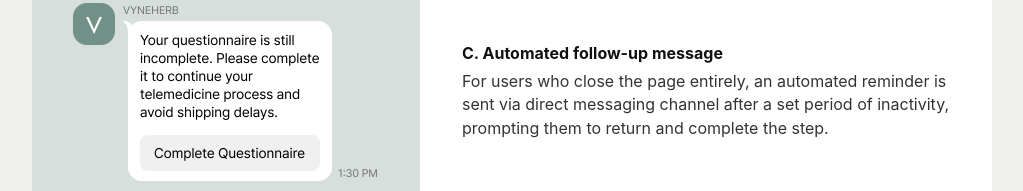
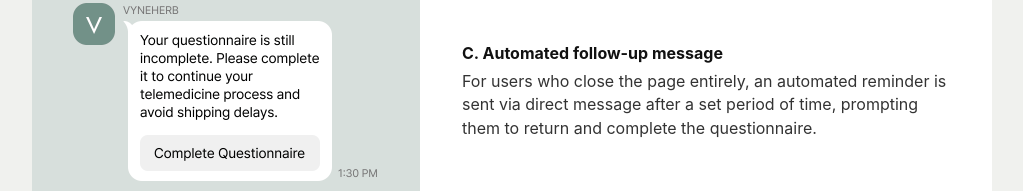
Before and after one commit to dani-shin/portfolio, a Next.js app: page /work/project1 in a window 1280 px wide. Shown: the part 3283-3474 px from the top of the page, without its empty margins (128-1151 px from the left). Built offline with nearby package versions, Linux system fonts and the light colour scheme; a web font is replaced by a local one.

Commit message:
Update Automated follow-up message description in project1 CaseStudyContent

```diff
--- a/components/work/project1/CaseStudyContent.tsx
+++ b/components/work/project1/CaseStudyContent.tsx
@@ -136,7 +136,7 @@ export default function CaseStudyContent() {
                 letter: "C",
                 title: "Automated follow-up message",
                 description:
-                  "For users who close the page entirely, an automated reminder is sent via direct messaging channel after a set period of inactivity, prompting them to return and complete the step.",
+                  "For users who close the page entirely, an automated reminder is sent via direct message after a set period of time, prompting them to return and complete the questionnaire.",
                 imageSrc: "/work/project1/solution-1-3.png",
               },
             ]}
```
